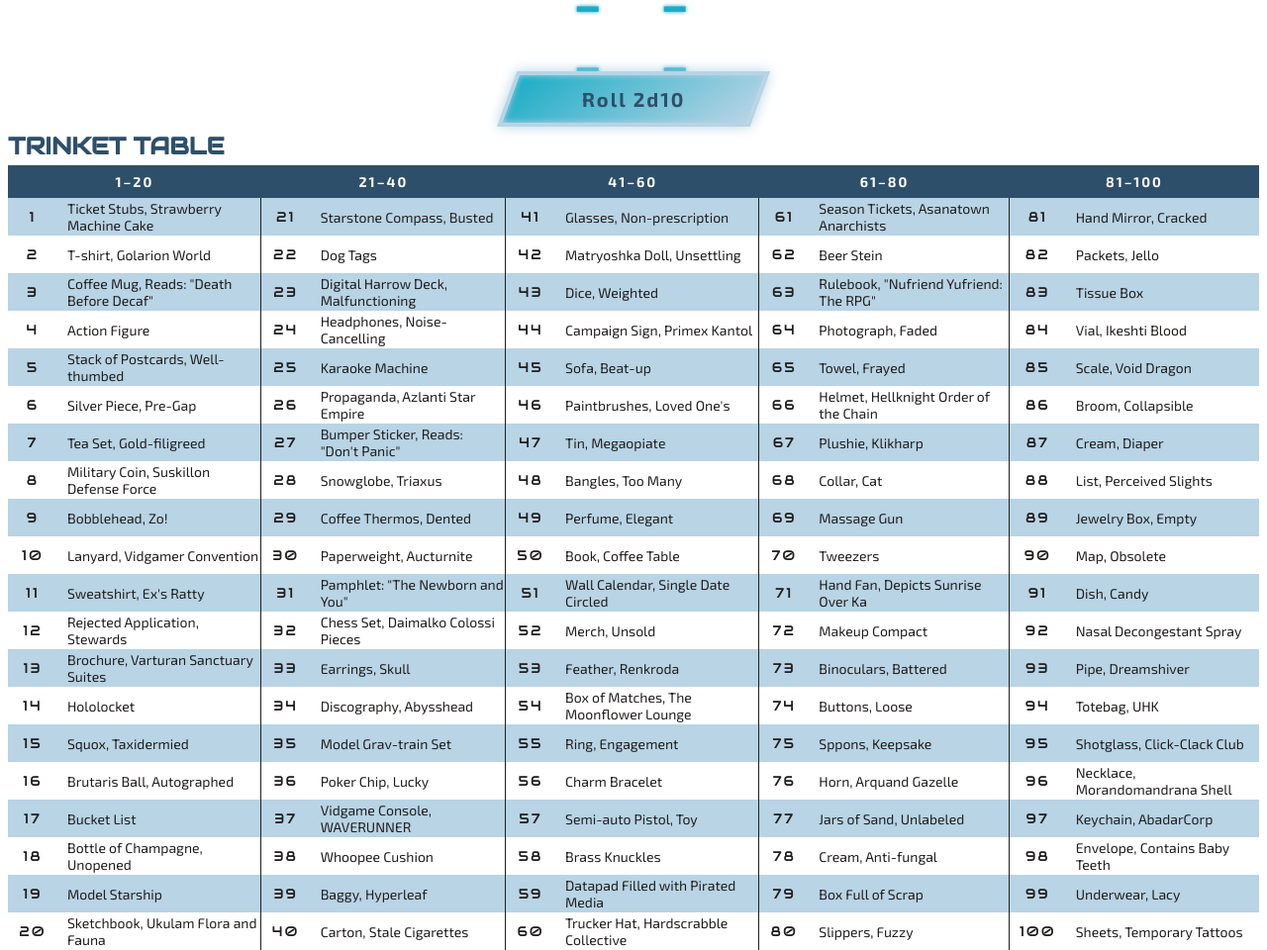
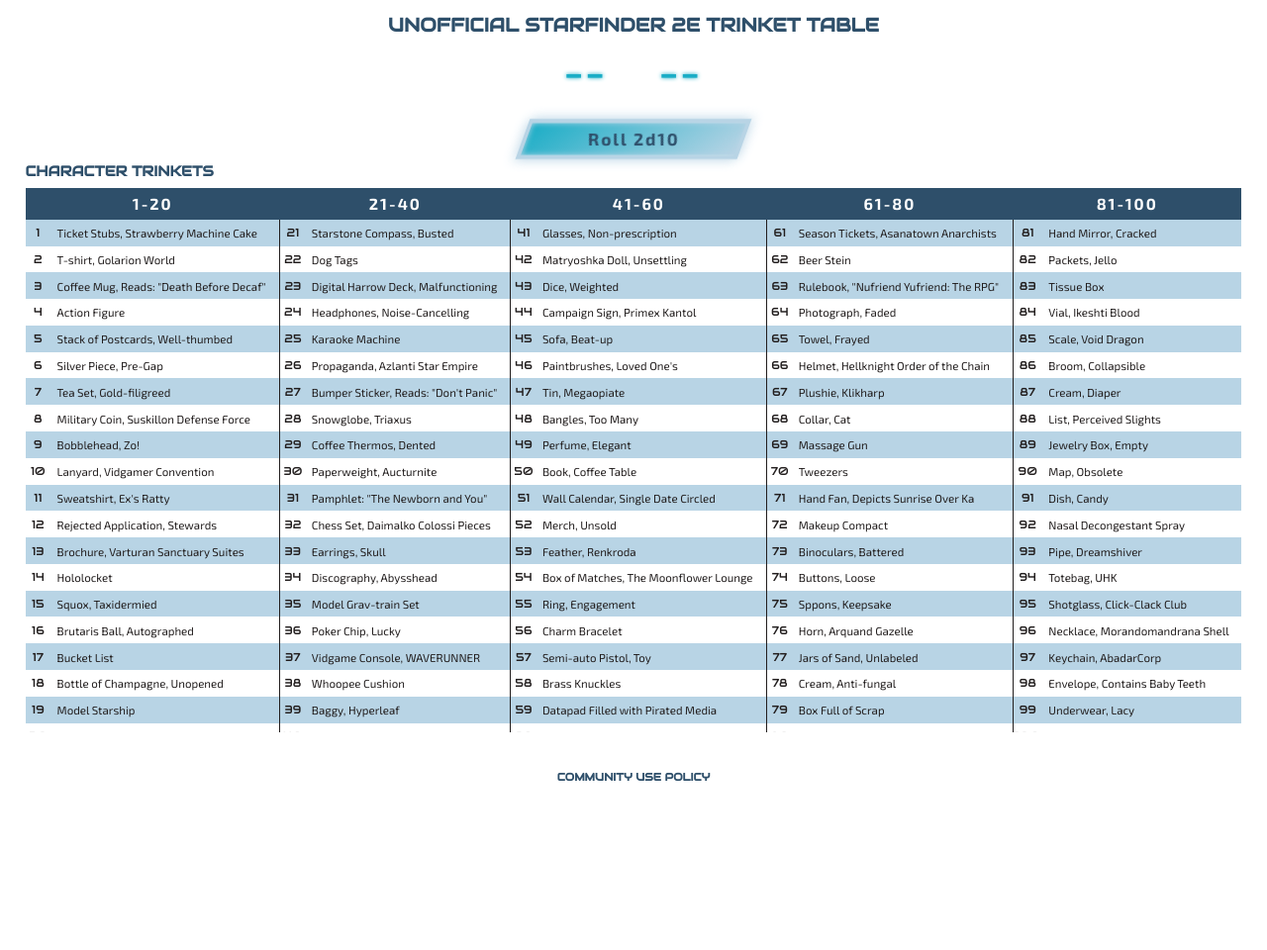
Before and after one commit to saracaudill/sf2-trinket-table, a plain HTML site: page index.html in a window 1280 px wide. Shown: the whole page at 99% size. After the commit the page ends 800 px from the top, so only its background shows below. Drawn offline with Linux system fonts and the light colour scheme.

Commit message:
clean up table design

```diff
--- a/index.html
+++ b/index.html
@@ -4,44 +4,71 @@
     <meta charset="UTF-8" />
     <meta name="viewport" content="width=device-width, initial-scale=1" />
 
-<link rel="preconnect" href="https://fonts.googleapis.com">
-<link rel="preconnect" href="https://fonts.gstatic.com" crossorigin>
-<link href="https://fonts.googleapis.com/css2?family=Audiowide&family=Exo+2:wght@400;700&display=swap" rel="stylesheet">
+    <link rel="preconnect" href="https://fonts.googleapis.com" />
+    <link rel="preconnect" href="https://fonts.gstatic.com" crossorigin />
+    <link
+      href="https://fonts.googleapis.com/css2?family=Audiowide&family=Exo+2:wght@400;700&display=swap"
+      rel="stylesheet"
+    />
 
     <link rel="stylesheet" href="style.css" />
     <title>Starfinder 2e Trinket Table</title>
   </head>
+
   <body>
+    <main>
+      <!--dice rolling section -->
+      <section id="dice-section" aria-labelledby="dice-heading">
+        <header>
+          <h1>Unofficial Starfinder 2e Trinket Table</h1>
 
-  <main>
-    <section id="dice" aria-labelledby="dice-heading">
-      <!-- <h2 id="dice-heading">Dice Roll Result</h2> -->
-      <output class="dice-box" id="tensDie" aria-live="polite" aria-atomic="true">--</output>
-      <output class="dice-box" id="onesDie" aria-live="polite" aria-atomic="true">--</output>
+          <!--dice result for sighted users-->
+          <div class="dice-result">
+            <output class="dice" id="tens-die">--</output>
+            <output class="dice" id="ones-die">--</output>
+          </div>
+
+          <!--dice result for screen readers-->
+          <output id="dice-total" aria-live="polite" aria-atomic="true"
+            >--</output
+          >
+          <button id="rollButton" type="button"><span>Roll 2d10</span></button>
+        </header>
       </section>
 
-    <button id="rollButton" type="button"><span>Roll 2d10</span></button>
-
-      <h2>
-      Trinket Table
-    </h2>
+      <!-- trinket table section -->
+      <section id="table-section">
+        <h2>Character Trinkets</h2>
 
         <table id="trinket-table" aria-describedby="table-desc">
-      <!-- <caption id="table-desc">
-        Mapping of numbers 1-100 to their associated results
-      </caption> -->
           <thead>
             <tr>
-          <th colspan="2" scope="colgroup">1–20</th>
-          <th colspan="2" scope="colgroup">21–40</th>
-          <th colspan="2" scope="colgroup">41–60</th>
-          <th colspan="2" scope="colgroup">61–80</th>
-          <th colspan="2" scope="colgroup">81–100</th>
+              <th colspan="2">1-20</th>
+              <th colspan="2">21-40</th>
+              <th colspan="2">41-60</th>
+              <th colspan="2">61-80</th>
+              <th colspan="2">81-100</th>
             </tr>
+            <!-- <tr>
+              <th class="number"></th>
+              <th class="trinket"></th>
+              <th class="number"></th>
+              <th class="trinket"></th>
+              <th class="number"></th>
+              <th class="trinket"></th>
+              <th class="number"></th>
+              <th class="trinket"></th>
+              <th class="number"></th>
+              <th class="trinket"></th>
+            </tr> -->
           </thead>
           <tbody id="tableBody"></tbody>
         </table>
+      </section>
     </main>
+    <footer>
+      <span> <h3>Community Use Policy</h3></span>
+    </footer>
 
     <script type="module" src="js/main.js"></script>
   </body>
--- a/js/main.js
+++ b/js/main.js
@@ -1,19 +1,44 @@
 // main.js
-import { buildTable } from './table.js';
-import { rollDice } from './dice.js';
+// handles button and active state (i.e., event wiring)
+
+import { buildTable } from "./table.js";
+import { rollDice } from "./dice.js";
 
 document.addEventListener("DOMContentLoaded", () => {
-  fetch('data.json')
-    .then(response => {
-      if (!response.ok) throw new Error('Failed to load data.json');
+  fetch("data.json")
+    .then((response) => {
+      if (!response.ok) throw new Error("Failed to load data.json");
       return response.json();
     })
-    .then(texts => {
+    .then((texts) => {
       buildTable(texts);
-      document.querySelector("button").addEventListener("click", rollDice);
+
+      const rollButton = document.getElementById("rollButton");
+
+      // 🎲 click to roll dice
+      rollButton.addEventListener("click", rollDice);
+
+      // 🖱️ mouse active state
+      rollButton.addEventListener("mousedown", () =>
+        rollButton.classList.add("is-active")
+      );
+      rollButton.addEventListener("mouseup", () =>
+        rollButton.classList.remove("is-active")
+      );
+      rollButton.addEventListener("mouseleave", () =>
+        rollButton.classList.remove("is-active")
+      );
+
+      // 🖐 touch / trackpad tap active state
+      rollButton.addEventListener("touchstart", () =>
+        rollButton.classList.add("is-active")
+      );
+      rollButton.addEventListener("touchend", () =>
+        rollButton.classList.remove("is-active")
+      );
     })
-    .catch(err => {
-      console.error('Error loading data:', err);
+    .catch((err) => {
+      console.error("Error loading data:", err);
       alert("Failed to load table data.");
     });
 });
--- a/js/table.js
+++ b/js/table.js
@@ -1,4 +1,5 @@
 // table.js
+// handles table responsiveness
 
 export function buildTable(texts) {
   const tableBody = document.getElementById("tableBody");
@@ -28,7 +29,7 @@ export function buildTable(texts) {
 
 export function highlightCell(number) {
   // Clear previous highlights
-  document.querySelectorAll("td").forEach(td => {
+  document.querySelectorAll("td").forEach((td) => {
     td.classList.remove("highlight");
   });
 
@@ -42,7 +43,7 @@ export function highlightCell(number) {
     const numberCellIndex = group * 2;
     const textCellIndex = numberCellIndex + 1;
 
-    [tr.cells[numberCellIndex], tr.cells[textCellIndex]].forEach(cell => {
+    [tr.cells[numberCellIndex], tr.cells[textCellIndex]].forEach((cell) => {
       if (cell) {
         // Restart the flash animation
         cell.classList.remove("highlight");
--- a/style.css
+++ b/style.css
@@ -1,4 +1,5 @@
 :root {
+  /* Colors */
   --color-highlight: #fff700;
   --color-header: #2e4f6a;
   --color-alt-row: #b8d4e5;
@@ -6,50 +7,145 @@
   --color-button: #1aadc6;
   --color-button-border: #d7cde6;
 
-  --font-header: 'Audiowide', sans-serif;
-  --font-table: 'Exo 2', sans-serif;
+  /* Fonts */
+  --font-header: "Audiowide", sans-serif;
+  --font-table: "Exo 2", sans-serif;
 }
 
+/* Reset box-sizing */
 *,
 *::before,
 *::after {
   box-sizing: border-box;
 }
 
+/* Body layout */
 body {
-  /* background-color: black; */
-  height: 100vh;
-  /* margin: 0; */
+  margin: 0;
+  display: flex;
+  flex-direction: column;
+  min-height: 100vh;
+  font-family: var(--font-table);
+}
+
+/* Main container - almost full width with tiny side margins */
+main {
+  flex: 1;
+  display: flex;
+  flex-direction: column;
+  width: 98%; /* 🔹 almost full width */
+  margin: 0 auto; /* 🔹 centers container */
+  padding: clamp(0.5rem, 1vw, 1rem);
+}
+
+/* Headings */
+h1,
+h2,
+h3 {
+  font-family: var(--font-header);
+  text-transform: uppercase;
+  color: var(--color-header);
+  margin: 0;
+  text-align: center;
+}
+
+h1 {
+  font-size: clamp(0.65rem, 1.5vw, 1.5rem);
+}
+h2 {
+  font-size: clamp(0.45rem, 1.125vw, 1.125rem);
+  text-align: left;
+  margin-bottom: 0.5rem;
+}
+h3 {
+  font-size: clamp(0.65rem, 0.85vw, 1rem);
+}
+
+/* Dice section */
+#dice-section header {
   display: flex;
   flex-direction: column;
   align-items: center;
 }
 
+.dice-result {
+  display: flex;
+  width: 100%;
+  justify-content: center;
+  align-items: center;
+  gap: clamp(1rem, 5vw, 3rem);
+}
+
+.dice {
+  display: flex;
+  justify-content: center;
+  align-items: center;
+  width: clamp(2rem, 5vw, 3rem);
+  height: clamp(3rem, 7vw, 5rem);
+  font-size: clamp(1.25rem, 4.5vw, 2rem);
+  font-family: var(--font-header);
+  letter-spacing: 0.1em;
+  color: var(--color-button);
+  text-shadow: 0 0 4px var(--color-button), 0 0 8px rgba(255, 255, 255, 0.4);
+  transition: color 0.2s ease;
+}
+
+@keyframes dicePulse {
+  0% {
+    transform: scale(1);
+    opacity: 1;
+  }
+  50% {
+    transform: scale(1.2);
+    opacity: 0.8;
+  }
+  100% {
+    transform: scale(1);
+    opacity: 1;
+  }
+}
+
+.dice.roll {
+  animation: dicePulse 0.3s ease;
+}
+
+/* Hidden output for screen readers */
+#dice-total {
+  position: absolute;
+  width: 1px;
+  height: 1px;
+  margin: -1px;
+  padding: 0;
+  overflow: hidden;
+  clip: rect(0, 0, 0, 0);
+  border: 0;
+}
+
+/* Roll button */
 button {
   display: block;
-  margin: 0 auto;
+  margin: clamp(0.125rem, 0.25vw, 0.25rem) auto;
   position: relative;
   overflow: hidden;
   color: var(--color-header);
   font-weight: bolder;
   font-family: var(--font-table);
-  /* text-transform: uppercase; */
   letter-spacing: 2px;
-  padding: 0.75rem 1.5rem;
-  font-size: 1.25rem;
+  padding: clamp(0.25rem, 0.5vw, 0.5rem) clamp(0.5rem, 1vw, 1.25rem);
+  font-size: clamp(0.85rem, 1.35vw, 1.35rem);
   border: 0.25rem solid var(--color-alt-row);
-  background-color: var(--color-button);
-  width: 16rem;
+  background: linear-gradient(
+    135deg,
+    var(--color-button) 0%,
+    var(--color-alt-row) 100%
+  );
+  width: clamp(8rem, 18vw, 14rem);
   cursor: pointer;
   box-shadow: 0 0 12px var(--color-alt-row), inset 0 0 6px var(--color-alt-row);
   transition: all 0.2s ease;
-  background: linear-gradient(135deg, var(--color-button) 0%, var(--color-alt-row) 100%);
-
-  /* turn rectangle into a rhombus */
   transform: skew(-20deg);
 }
 
-/* counter-skew the text so it looks normal inside */
 button span {
   display: inline-block;
   transform: skew(20deg);
@@ -57,29 +153,32 @@ button span {
 
 button:hover {
   color: var(--color-header);
-  border: 0.25rem solid var(--color-button);
-  background-color: var(--color-alt-row);
-
+  border-color: var(--color-button);
   transform: skew(-20deg) scale(1.05);
   box-shadow: 0 0 16px var(--color-button), inset 0 0 8px var(--color-alt-row);
 }
 
-button:active {
+button:active,
+button.is-active {
   transform: skew(-20deg) scale(0.95);
   box-shadow: 0 0 6px var(--color-button) inset;
   color: var(--color-black);
-  border: 0.25rem solid var(--color-header);
-  background: linear-gradient(135deg, var(--color-button) 0%, var(--color-alt-row) 100%);
-
-
+  border-color: var(--color-header);
 }
 
 button::after {
   content: "";
   position: absolute;
-  top: 0; left: -100%;
-  width: 100%; height: 100%;
-  background: linear-gradient(120deg, transparent, rgba(255,255,255,0.4), transparent);
+  top: 0;
+  left: -100%;
+  width: 100%;
+  height: 100%;
+  background: linear-gradient(
+    120deg,
+    transparent,
+    rgba(255, 255, 255, 0.4),
+    transparent
+  );
   transform: skew(20deg);
   transition: 0.5s;
 }
@@ -88,106 +187,87 @@ button:hover::after {
   left: 100%;
 }
 
-#dice {
-  display: flex;
-  justify-content: center; /* centers horizontally */
-  gap: 2.5rem;               /* space between the dice */
+/* Table container - scrolls internally if needed */
+#table-section {
+  flex: 1;
+  width: 100%;
+  overflow-y: auto; /* vertical scroll if table too tall */
+  padding: 0 0 2rem 0; /* 🔹 remove padding for edge-to-edge */
+  max-height: calc(100vh - 14rem); /* adjust for dice/button/header/footer */
+  box-sizing: border-box;
 }
 
-.dice-box {
-  display: flex;           /* optional, for centering text inside */
-  justify-content: center;
-  align-items: center;
-  width: 2rem;             /* give them a fixed size */
-  height: 4rem;
-  font-size: 3rem;
-  font-family: var(--font-header);
-  letter-spacing: 0.1em;
-  color: var(--color-button);     /* your accent color */
-  margin: 0 0.5rem;               /* space between tens and ones */
-  text-shadow:
-    0 0 4px var(--color-button),
-    0 0 8px rgba(255, 255, 255, 0.4);
-  transition: color 0.2s ease;
-}
-
-/* pulse animation */
-@keyframes dicePulse {
-  0%   { transform: scale(1);   opacity: 1; }
-  50%  { transform: scale(1.2); opacity: 0.8; }
-  100% { transform: scale(1);   opacity: 1; }
-}
-
-/* class toggled on roll */
-.dice-box.roll {
-  animation: dicePulse 0.3s ease;
-}
-
-h2 {
-  font-family: var(--font-header);
-  text-transform: uppercase;
-  color: var(--color-header);
-  margin: 4px 0 4px 0;
-}
-
+/* Table styling */
 table {
   font-family: var(--font-table);
-  font-size: 14px;
-  width: 100%;
-  border-collapse: separate;
+  width: 100%; /* full width of container */
+  /* border-collapse: separate; */
   border-spacing: 0;
   color: var(--color-black);
-
-  overflow: hidden; /* ensures rounded corners apply cleanly */
+  /* table-layout: fixed; */
+  table-layout: auto;
+  border-collapse: collapse;
 }
 
 th {
   font-family: var(--font-table);
   color: white;
   letter-spacing: 2px;
-    padding: 8px 0 8px 0;
+  padding: clamp(4px, 0.5vw, 8px);
   background-color: var(--color-header);
 }
 
+td.number,
+td.text {
+  padding: clamp(4px, 0.5vw, 10px);
+  font-size: clamp(0.7rem, 0.9vw, 1.1rem);
+}
+
+th.number,
 td.number {
   font-family: var(--font-header);
   text-align: center;
-    padding: 10px;
+  width: clamp(1.5rem, 2vw, 2rem); /* 🔹 about 24–32px wide */
+  padding: 0 2px; /* 🔹 almost no side padding */
+  letter-spacing: 0; /* 🔹 no extra spacing */
   white-space: nowrap;
-    width: 50px;
-    letter-spacing: 2px;
 }
 
 td.text {
-    min-width: 180px;
-    /* white-space: normal; */
   word-break: break-word;
-    padding-left: 10px;
-    /* border-right: 1px solid rgba(0, 0, 0, 0.3); */
+  min-width: clamp(
+    120px,
+    15%,
+    180px
+  ); /* slightly narrower min-width to fit more on wide screens */
+  padding-left: clamp(5px, 0.5vw, 10px);
 }
 
 td.text:not(:last-child) {
-
   border-right: 1px solid var(--color-black);
 }
 
 tbody tr:nth-child(odd) {
   background-color: var(--color-alt-row);
 }
-
 tbody tr:nth-child(even) {
   background-color: white;
 }
 
-/* td {
-    border-bottom: 1px solid rgba(0, 0, 0, 0.3);
-} */
-
-
 .highlight {
   background-color: var(--color-highlight);
   font-weight: bold;
-  /* color: var(--color-bg);
-  font-weight: bold; */
-  /* letter-spacing: .5px; */
 }
+
+/* Footer */
+footer {
+  position: fixed;
+  bottom: 0;
+  left: 0;
+  width: 100%;
+  text-align: center;
+  padding: clamp(0.25rem, 1vw, 0.5rem);
+  font-size: clamp(0.7rem, 0.8vw, 1rem);
+  background: white;
+  z-index: 1000;
+}
--- a/styles.css
+++ b/styles.css
@@ -1,101 +1,153 @@
-body {
-  font-family: sans-serif;
-  padding: 20px;
+:root {
+  --color-neon: #04d9ff;
+  --color-highlight: #0437f2;
+  --color-bg: #000080;
+  --color-hyperlink: #fff700;
+
+  --font-header: "Audiowide", cursive;
+  --font-table: "Exo 2", sans-serif;
 }
 
-table {
+*,
+*::before,
+*::after {
+  box-sizing: border-box;
+}
+
+body {
+  background-color: lightblue;
+}
+
+/* Table container */
+#trinket-table {
+  font-family: var(--font-table);
+  font-size: 0.85rem; /* slightly compact */
+  width: 100%;
   border-collapse: collapse;
   margin-top: 20px;
 }
 
-th {
-  background-color: #f2f2f2;
-  font-weight: bold;
-  text-align: center;
-  padding: 5px;
+/* Default (desktop/wide) */
+#trinket-table th,
+#trinket-table td {
+  padding: 6px 8px;
+  font-size: 0.95rem;
   border: 1px solid #000;
 }
 
+th {
+  font-family: var(--font-header);
+  font-weight: bold;
+  text-align: center;
+}
+
 td {
-  height: 30px;
-  border: 1px solid #000;
   vertical-align: middle;
 }
 
+/* Numbers column: keep small */
 td.number {
-  width: 40px;
+  width: 50px;
   text-align: center;
-  padding-right: 5px;
-  /* font-weight: bold; */
+  white-space: nowrap;
 }
 
+/* Text column: expand naturally */
 td.text {
-  width: 110px;
-  text-align: left;
-  padding-left: 5px;
+  min-width: 180px; /* ensures breathing room */
+  white-space: normal; /* allow wrapping */
+  word-break: break-word;
 }
 
+/* Highlighted result stays yellow until next roll */
 .highlight {
   background-color: yellow;
 }
 
-/* .dice-box {
+/* Dice results */
+.dice {
+  font-family: var(--font-header);
+  font-size: 2rem;
+  font-weight: bold;
   display: inline-block;
   width: 60px;
+  height: 60px;
+  line-height: 60px;
   text-align: center;
-  margin: 10px;
-  border: 2px solid #444;
-  border-radius: 5px;
-  padding: 10px;
-  background-color: #f0f0f0;
-  font-size: 2em;
+  border: 2px solid #000;
+  border-radius: 6px;
+  margin: 0.5rem;
+  background-color: #fff;
 }
 
-#dice {
-  margin-bottom: 10px;
-} */
-
-/* Dice container */
-
-#dice {
-  display: flex;
-  gap: 1rem;
-  margin-bottom: 1rem;
+/* Roll button styling */
+#rollButton {
+  font-family: var(--font-header);
+  display: block;
+  margin: 0.5rem auto 1rem auto; /* center under dice */
+  padding: 0.5rem 1rem;
+  font-size: 1rem;
+  font-weight: bold;
+  border: 2px solid #555;
+  border-radius: 6px;
+  background-color: #f0f0f0;
+  cursor: pointer;
+  transition: background-color 0.2s ease;
 }
 
-/* Dice style */
-.dice-box {
-  /* Basic shape */
-  width: 60px;
-  height: 60px;
-  border-radius: 12px;
-
-  /* Background gradient for a 3D effect */
-  background: linear-gradient(145deg, #e0e0e0, #a0a0a0);
-  box-shadow:
-    inset 2px 2px 5px #ffffff,
-    inset -2px -2px 5px #707070,
-    4px 4px 10px rgba(0, 0, 0, 0.2);
-
-  /* Center text */
-  display: flex;
-  justify-content: center;
-  align-items: center;
-
-  /* Dice number styling */
-  font-size: 2rem;
-  font-weight: bold;
-  color: #222;
-
-  /* Smooth text */
-  font-family: 'Segoe UI', Tahoma, Geneva, Verdana, sans-serif;
-
-  /* Make text unselectable */
-  user-select: none;
-
-  /* Add a subtle border */
-  border: 2px solid #555;
+#rollButton:hover {
+  background-color: #ddd;
 }
 
-/* Optional: add some animation when dice changes */
-/* We'll handle this with JS if you'd like! */
+/* Wide screens: allow text columns to expand */
+@media (min-width: 901px) {
+  #trinket-table {
+    table-layout: auto; /* flexible column sizing */
+  }
+}
+
+/* Medium screens (tablet): shrink fonts */
+@media (max-width: 900px) and (min-width: 601px) {
+  #trinket-table th,
+  #trinket-table td {
+    font-size: 0.85rem;
+  }
+  td.text {
+    min-width: 140px;
+  }
+}
+
+/* Small screens (mobile): stacked "card" view */
+@media (max-width: 600px) {
+  #trinket-table,
+  #trinket-table thead,
+  #trinket-table tbody,
+  #trinket-table th,
+  #trinket-table td,
+  #trinket-table tr {
+    display: block;
+    width: 100%;
+  }
+
+  #trinket-table thead {
+    display: none; /* hide headers on small screens */
+  }
+
+  #trinket-table tr {
+    margin-bottom: 1rem;
+    border: 1px solid #000;
+    border-radius: 6px;
+    padding: 0.5rem;
+  }
+
+  #trinket-table td.number {
+    font-weight: bold;
+    display: inline-block;
+    width: 20%;
+  }
+
+  #trinket-table td.text {
+    display: inline-block;
+    width: 75%;
+  }
+}
```
Also changed, not shown: js/dice.js (+11 -5 lines). Lines whose indentation alone changed are shown as unchanged.
